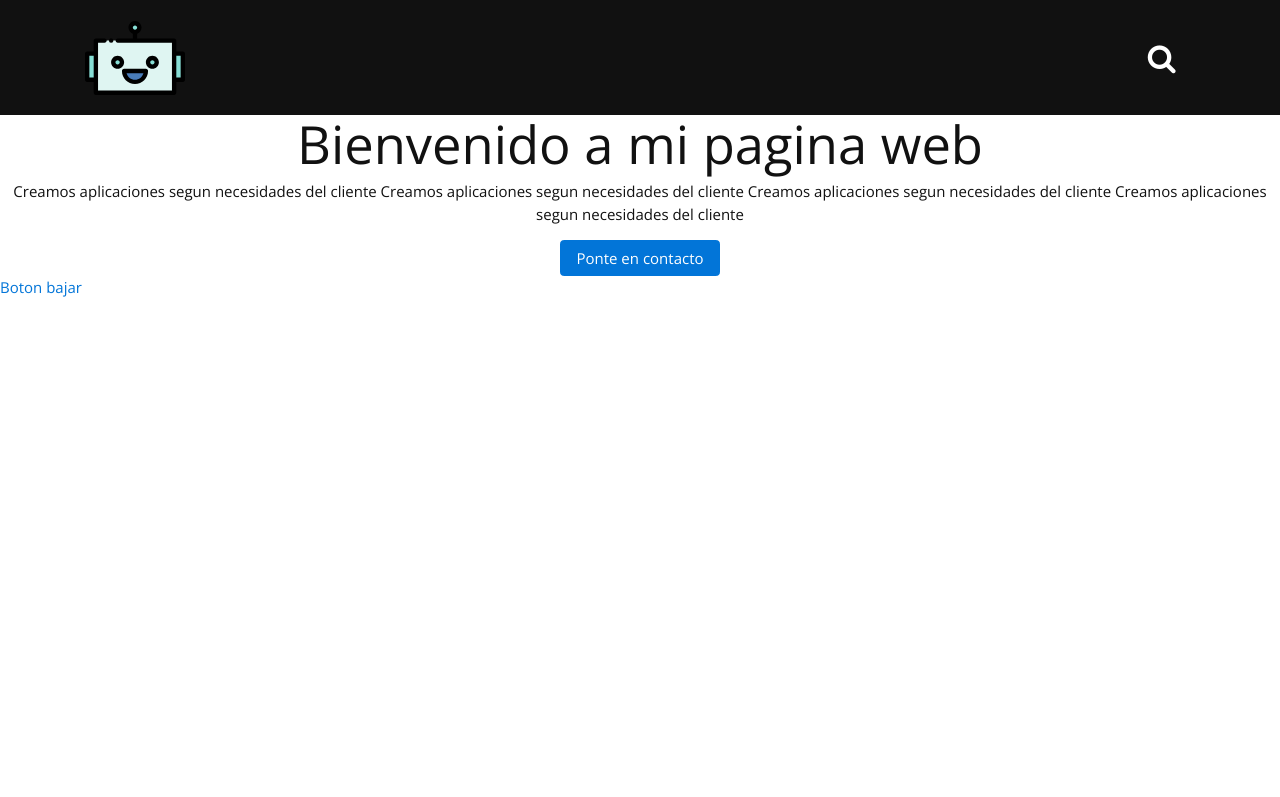
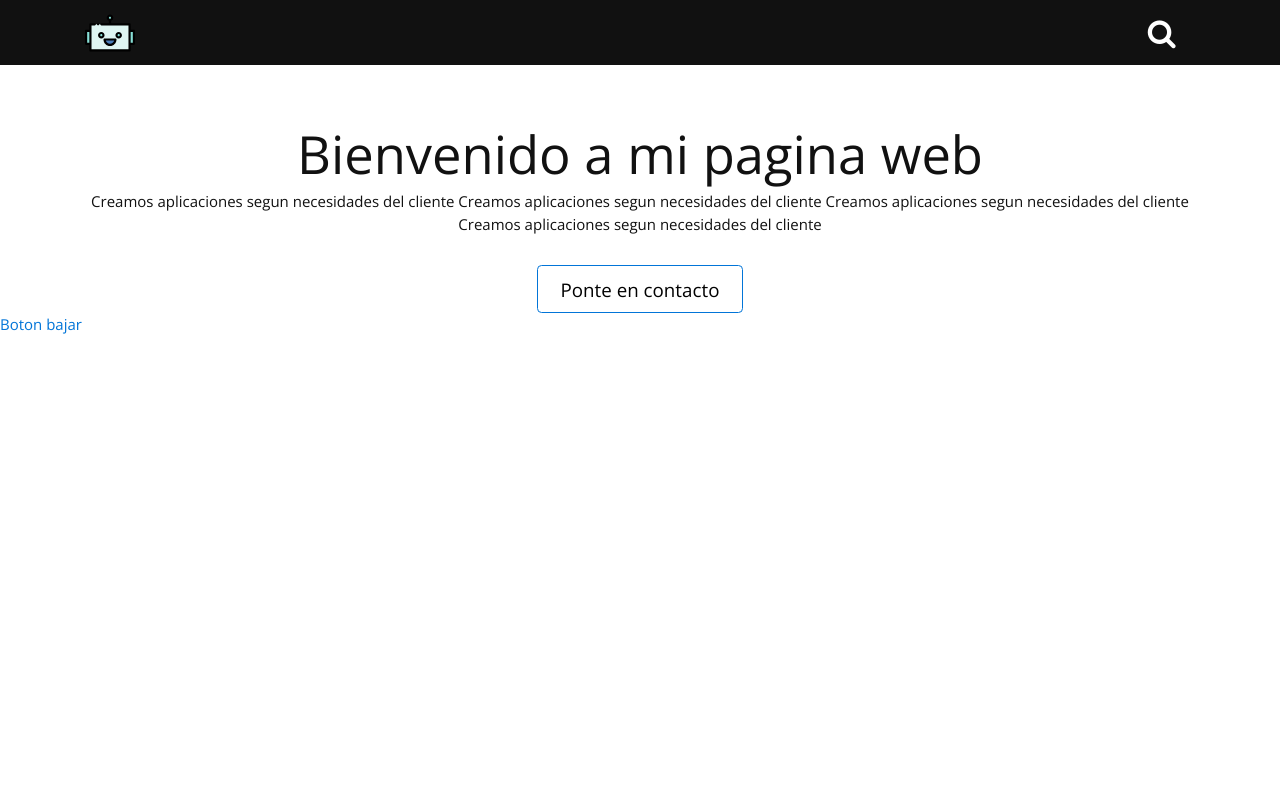
Before and after one commit to josesuaste/robot-startup, a plain HTML site: page index.html in a window 1280 px wide. Shown: the top 797 px of the page. Drawn offline with nearby package versions, Linux system fonts and the light colour scheme.

Commit message:
se agrego botton y efecto hover, se cambio paleta de colores

```diff
--- a/index.html
+++ b/index.html
@@ -1,7 +1,7 @@
 <!DOCTYPE html>
 <html lang="en">
   <head>
-    <title>ROBOT</title>
+    <title>ROBOT // Soluciones</title>
       <meta charset="utf-8">
         <!--Favicon-->
           <link rel="shortcut icon" href="images/planet.png" tyspe="image/x-icon"/>
@@ -58,14 +58,16 @@
 
 
         <div class="texto-encabezado text-xs-center">
+          <div class="container">
           <h1 class="display-4">Bienvenido a mi pagina web </h1>
           <p>Creamos aplicaciones segun necesidades del cliente
             Creamos aplicaciones segun necesidades del cliente
             Creamos aplicaciones segun necesidades del cliente
             Creamos aplicaciones segun necesidades del cliente
           </p>
-          <a href="#" class="btn btn-primary">Ponte en contacto</a>
+          <a href="#" class="btn btn-primary btn-lg">Ponte en contacto</a>
         </div>
+      </div>
 
         <div class="flecha-abajo">
           <a href="#">Boton bajar</a>
--- a/scss/estilos.scss
+++ b/scss/estilos.scss
@@ -2,7 +2,7 @@
 // ESQUEMA DE COLORES
 //-----------------------
 $texto:#111111;
-$principal:#12AFAF;
+$principal:#0275d8;
 $secundario:#009500;
 html {
     font-size: 15px;
@@ -36,7 +36,7 @@ body {
     flex-wrap: wrap;
 }
 .encabezado .logo img {
-    width: 100px;
+    width: 50px;
     height: auto;
 }
 /*Estilos para el boton: buscar y menu*/
@@ -104,3 +104,18 @@ body {
 #menu-principal ul li.active a {
     color: $principal;
 }
+.texto-encabezado .display-4{
+  margin-top: 4rem;
+}
+.btn-primary{
+  color: black;
+  background-color: #fff;
+  border-color: $principal;
+  margin-top: 1rem;
+  transition: all .5s ease;
+}
+.btn-primary:hover
+.btn-primary:focus,
+.btn-primary:active:hover{
+  background-color: $secundario;
+}
```
Also changed, not shown: css/estilos.css, 1 other file.
